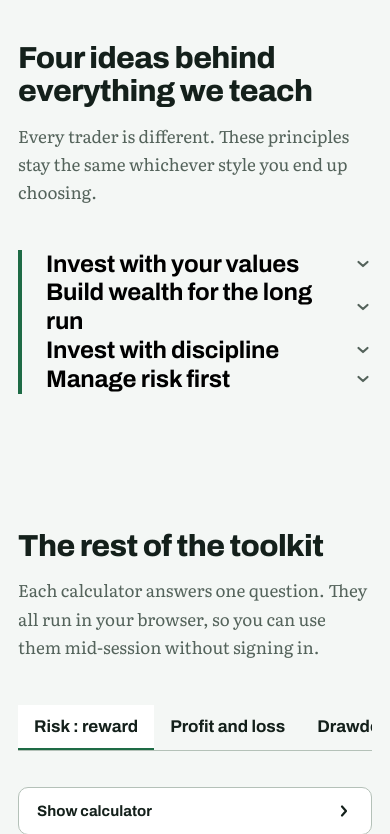
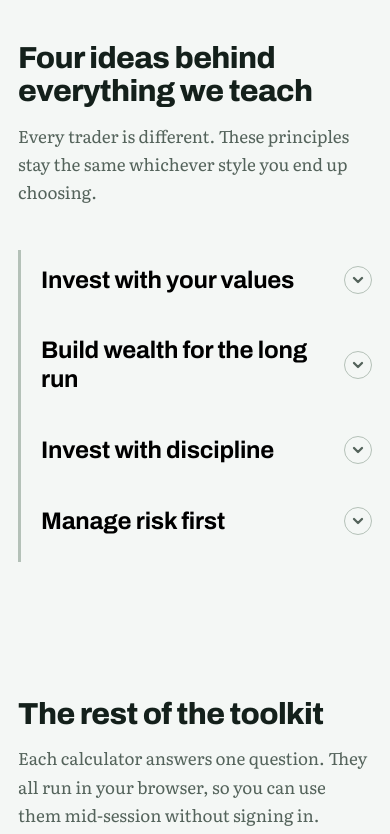
Before and after one commit to pvj19/pranil_django1, a Django app: page / in a window 390 px wide. Shown: the part 992-1826 px from the top of the page. Run offline with Django 5.2, Linux system fonts and the light colour scheme.

Commit message:
Add stylish mobile-only collapse to Approach cards

```diff
--- a/marketpath/static/marketpath/css/style.css
+++ b/marketpath/static/marketpath/css/style.css
@@ -584,7 +584,7 @@ a.see-all-link:hover { text-decoration: underline; }
 
 
 
-/* Approach cards: heading opens/closes its paragraph */
+/* Approach cards: stylish collapse, mobile only */
 .idea-toggle {
   display: flex;
   align-items: center;
@@ -594,11 +594,50 @@ a.see-all-link:hover { text-decoration: underline; }
   background: none;
   border: 0;
   padding: 0;
-  cursor: pointer;
+  cursor: default;
   text-align: left;
 }
 .idea-toggle h3 { margin: 0; }
-.idea-toggle svg { flex: none; color: var(--muted); transition: transform 0.2s ease; }
-.idea-toggle[aria-expanded="true"] svg { transform: rotate(180deg); }
+.idea-chevron { display: none; }
 .idea-body { margin-top: 10px; }
-.idea-body[hidden] { display: none; }
+
+@media (max-width: 760px) {
+  .idea {
+    border-left-width: 3px;
+    border-left-color: var(--line-strong);
+    padding: 14px 0 14px 20px;
+    transition: border-color 0.2s ease;
+  }
+  .idea.is-open { border-left-color: var(--green); }
+  .idea-toggle { cursor: pointer; padding: 2px 0; }
+  .idea-chevron {
+    display: inline-flex;
+    align-items: center;
+    justify-content: center;
+    flex: none;
+    width: 28px;
+    height: 28px;
+    border-radius: 50%;
+    border: 1.5px solid var(--line-strong);
+    color: var(--muted);
+    transition: transform 0.2s ease, background 0.2s ease, border-color 0.2s ease, color 0.2s ease;
+  }
+  .idea.is-open .idea-chevron {
+    transform: rotate(180deg);
+    background: var(--green);
+    border-color: var(--green);
+    color: #FFFFFF;
+  }
+  .idea-body {
+    overflow: hidden;
+    max-height: 0;
+    margin-top: 0;
+    opacity: 0;
+    transition: max-height 0.25s ease, opacity 0.2s ease, margin-top 0.25s ease;
+  }
+  .idea.is-open .idea-body {
+    max-height: 200px;
+    margin-top: 10px;
+    opacity: 1;
+  }
+}
--- a/marketpath/static/marketpath/js/main.js
+++ b/marketpath/static/marketpath/js/main.js
@@ -455,14 +455,45 @@
 
   })();
 
-/* Approach cards: click heading to open/close its text */
+
+/* Approach cards: click heading to open/close, mobile only */
 document.addEventListener('DOMContentLoaded', function () {
-  Array.prototype.forEach.call(document.querySelectorAll('.idea-toggle'), function (btn) {
-    btn.addEventListener('click', function () {
-      var open = btn.getAttribute('aria-expanded') === 'true';
-      btn.setAttribute('aria-expanded', open ? 'false' : 'true');
-      btn.parentElement.querySelector('.idea-body').hidden = open;
+  var mqMobile = window.matchMedia('(max-width: 760px)');
+  var cards = Array.prototype.slice.call(document.querySelectorAll('#approach .idea'));
+
+  function closeAll() {
+    cards.forEach(function (card) {
+      card.classList.remove('is-open');
+      card.querySelector('.idea-toggle').setAttribute('aria-expanded', 'false');
+    });
+  }
+  function openAll() {
+    cards.forEach(function (card) {
+      card.classList.add('is-open');
+      card.querySelector('.idea-toggle').setAttribute('aria-expanded', 'true');
+    });
+  }
+  function sync() {
+    if (mqMobile.matches) closeAll(); else openAll();
+  }
+
+  cards.forEach(function (card) {
+    card.querySelector('.idea-toggle').addEventListener('click', function () {
+      if (!mqMobile.matches) return;
+      card.classList.toggle('is-open');
+      var open = card.classList.contains('is-open');
+      this.setAttribute('aria-expanded', open ? 'true' : 'false');
     });
   });
+
+  sync();
+  if (mqMobile.addEventListener) mqMobile.addEventListener('change', sync);
 });
+
+
+
+
+
+
+
 })();
--- a/marketpath/templates/marketpath/index.html
+++ b/marketpath/templates/marketpath/index.html
@@ -61,32 +61,40 @@
         <p>Every trader is different. These principles stay the same whichever style you end up choosing.</p>
       </div>
         <div class="idea">
-             <button class="idea-toggle" type="button" aria-expanded="false">
+          <button class="idea-toggle" type="button" aria-expanded="true">
             <h3>Invest with your values</h3>
-                        <svg width="18" height="18" viewBox="0 0 18 18" fill="none" stroke="currentColor" stroke-width="2.2" stroke-linecap="round" stroke-linejoin="round" aria-hidden="true"><path d="M4.5 7l4.5 4 4.5-4"/></svg>
+            <span class="idea-chevron" aria-hidden="true">
+              <svg width="16" height="16" viewBox="0 0 16 16" fill="none" stroke="currentColor" stroke-width="2.3" stroke-linecap="round" stroke-linejoin="round"><path d="M4 6l4 4 4-4"/></svg>
+            </span>
           </button>
-            <p class="idea-body" hidden>Choose companies that match your ethics, so your money supports the kind of society you want to live in.</p>
+          <p class="idea-body">Choose companies that match your ethics, so your money supports the kind of society you want to live in.</p>
         </div>
         <div class="idea">
-                 <button class="idea-toggle" type="button" aria-expanded="false">
+          <button class="idea-toggle" type="button" aria-expanded="true">
             <h3>Build wealth for the long run</h3>
-                           <svg width="18" height="18" viewBox="0 0 18 18" fill="none" stroke="currentColor" stroke-width="2.2" stroke-linecap="round" stroke-linejoin="round" aria-hidden="true"><path d="M4.5 7l4.5 4 4.5-4"/></svg>
+            <span class="idea-chevron" aria-hidden="true">
+              <svg width="16" height="16" viewBox="0 0 16 16" fill="none" stroke="currentColor" stroke-width="2.3" stroke-linecap="round" stroke-linejoin="round"><path d="M4 6l4 4 4-4"/></svg>
+            </span>
           </button>
-                  <p class="idea-body" hidden>Work towards financial freedom and a secure, peaceful future, one sensible step at a time.</p>
+          <p class="idea-body">Work towards financial freedom and a secure, peaceful future, one sensible step at a time.</p>
         </div>
           <div class="idea">
-                <button class="idea-toggle" type="button" aria-expanded="false">
+            <button class="idea-toggle" type="button" aria-expanded="true">
               <h3>Invest with discipline</h3>
-                        <svg width="18" height="18" viewBox="0 0 18 18" fill="none" stroke="currentColor" stroke-width="2.2" stroke-linecap="round" stroke-linejoin="round" aria-hidden="true"><path d="M4.5 7l4.5 4 4.5-4"/></svg>
+              <span class="idea-chevron" aria-hidden="true">
+                <svg width="16" height="16" viewBox="0 0 16 16" fill="none" stroke="currentColor" stroke-width="2.3" stroke-linecap="round" stroke-linejoin="round"><path d="M4 6l4 4 4-4"/></svg>
+              </span>
             </button>
-              <p class="idea-body" hidden>Follow written rules for entries, exits and holding periods instead of tips, moods and hunches.</p>
+            <p class="idea-body">Follow written rules for entries, exits and holding periods instead of tips, moods and hunches.</p>
           </div>
         <div class="idea">
-                    <button class="idea-toggle" type="button" aria-expanded="false">
+          <button class="idea-toggle" type="button" aria-expanded="true">
             <h3>Manage risk first</h3>
-                             <svg width="18" height="18" viewBox="0 0 18 18" fill="none" stroke="currentColor" stroke-width="2.2" stroke-linecap="round" stroke-linejoin="round" aria-hidden="true"><path d="M4.5 7l4.5 4 4.5-4"/></svg>
+            <span class="idea-chevron" aria-hidden="true">
+              <svg width="16" height="16" viewBox="0 0 16 16" fill="none" stroke="currentColor" stroke-width="2.3" stroke-linecap="round" stroke-linejoin="round"><path d="M4 6l4 4 4-4"/></svg>
+            </span>
           </button>
-                <p class="idea-body" hidden>Decide what you can afford to lose before you place a trade, then size the position to match.</p>
+          <p class="idea-body">Decide what you can afford to lose before you place a trade, then size the position to match.</p>
         </div>
       </div>
     </div>
```
Lines whose indentation alone changed are shown as unchanged.
